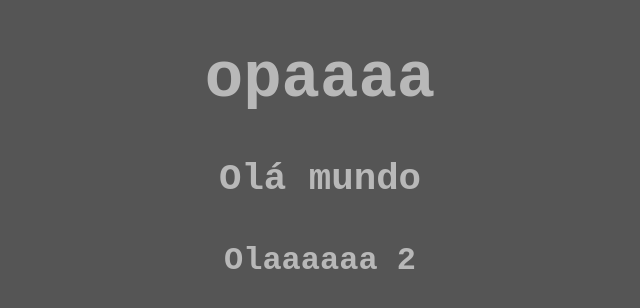
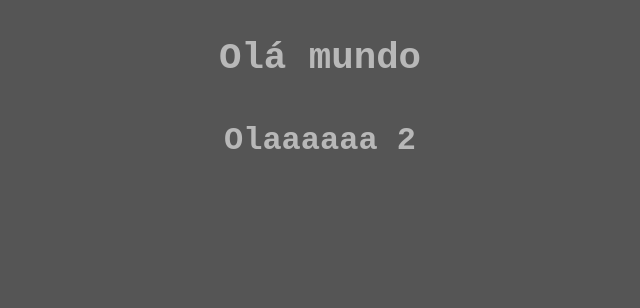
Before and after one commit to Marco-Antonio-Furtado/Contador-React, a React (Create React App) app: page / in a window 1280 px wide. Shown: the top 308 px of the page, without its empty margins (320-960 px from the left). Built offline with nearby package versions, Linux system fonts and the light colour scheme.

Commit message:
Update index.js

```diff
--- a/src/index.js
+++ b/src/index.js
@@ -1,12 +1,10 @@
 import React from 'react';
 import ReactDOM from 'react-dom';
 import App from './App';
-import Teste from './components/Teste'
 import './index.css'
 
 ReactDOM.render(
     <div>
-      <Teste />
       <App/>
     </div>
     ,
```
